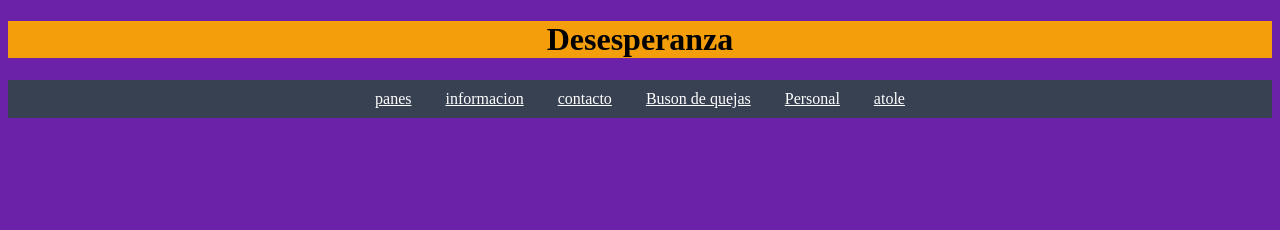
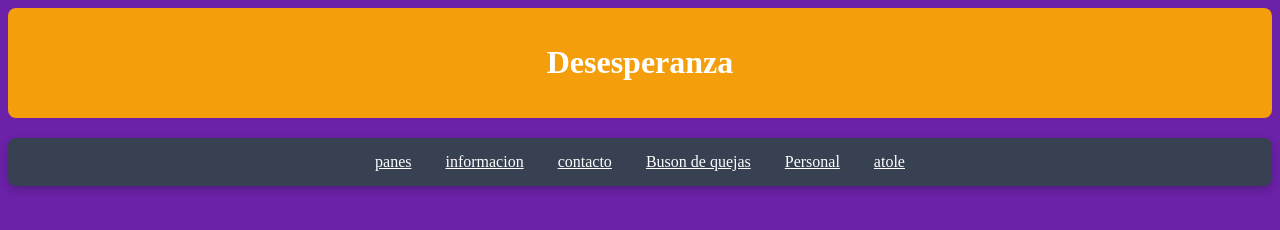
Before and after one commit to VladimirArauz/desesperanza, a website: page public/index.html in a window 1280 px wide. Drawn offline with Linux system fonts and the light colour scheme.

Commit message:
cambio 23

```diff
--- a/public/style.css
+++ b/public/style.css
@@ -1,18 +1,23 @@
-body{
+body {
     background-color: #6B21A8;
+    color: white;
+}
 
-}
-div{
+div {
     background-color: #F59E0B;
     text-align: center;
     margin: auto;
-
+    border-radius: 8px;
+    padding: 15px;
+    margin-bottom: 20px;
 }
 
-div.enlaces{
+div.enlaces {
     background-color: #374151;
     color: white;
-padding: 10px;
+    padding: 15px;
+    border-radius: 8px;
+    box-shadow: 0 4px 8px rgba(0,0,0,0.2);
 }
 
 a{
--- a/public/stylegestionar.css
+++ b/public/stylegestionar.css
@@ -1,19 +1,23 @@
     body {
       font-family: Arial, sans-serif;
-      background-color: #fff7e6;
+      background-color: #6B21A8;
       padding: 20px;
+      color: white;
     }
 
     h1 {
-      color: #8b4513;
+      color: white;
+      text-align: center;
     }
 
     form {
-      background-color: #fff;
+      background-color: white;
       padding: 20px;
       border-radius: 10px;
-      box-shadow: 0 0 10px rgba(0,0,0,0.1);
+      box-shadow: 0 0 10px rgba(0,0,0,0.2);
       max-width: 400px;
+      margin: 0 auto;
+      color: #374151;
     }
 
     label {
@@ -32,17 +36,19 @@
 
     button {
       margin-top: 15px;
-      background-color: #ffb347;
+      background-color: #F59E0B;
       border: none;
       padding: 10px;
       width: 100%;
       border-radius: 6px;
       cursor: pointer;
       font-weight: bold;
+      color: white;
+      transition: background-color 0.3s;
     }
 
     button:hover {
-      background-color: #ffa500;
+      background-color: #6B21A8;
     }
 
     .card {
--- a/public/stylepanes.css
+++ b/public/stylepanes.css
@@ -1,13 +1,14 @@
     body {
       font-family: "Poppins", sans-serif;
-      background-color: #fff7e6;
+      background-color: #6B21A8;
       margin: 0;
       padding: 20px;
+      color: white;
     }
 
     h1 {
       text-align: center;
-      color: #8b4513;
+      color: white;
       margin-bottom: 30px;
     }
 
@@ -20,9 +21,9 @@
     }
 
     .pan {
-      background-color: #fff;
+      background-color: white;
       border-radius: 15px;
-      box-shadow: 0 4px 8px rgba(0,0,0,0.1);
+      box-shadow: 0 4px 8px rgba(0,0,0,0.2);
       overflow: hidden;
       transition: transform 0.2s;
       text-align: center;
@@ -31,6 +32,7 @@
 
     .pan:hover {
       transform: scale(1.03);
+      box-shadow: 0 6px 12px rgba(0,0,0,0.3);
     }
 
     .pan img {
@@ -40,22 +42,27 @@
     }
 
     .pan h2 {
-      color: #8b4513;
+      color: #6B21A8;
       margin: 10px 0 5px 0;
     }
 
     .pan p {
-      color: #444;
+      color: #374151;
       padding: 0 10px;
       font-size: 15px;
     }
 
     .precio {
-      background-color: #ffb347;
+      background-color: #F59E0B;
       color: white;
       display: inline-block;
       padding: 6px 12px;
       border-radius: 20px;
       font-weight: bold;
       margin-top: 8px;
+      transition: background-color 0.3s;
     }
+
+    .precio:hover {
+      background-color: #6B21A8;
+    }
```
Lines whose indentation alone changed are shown as unchanged.
